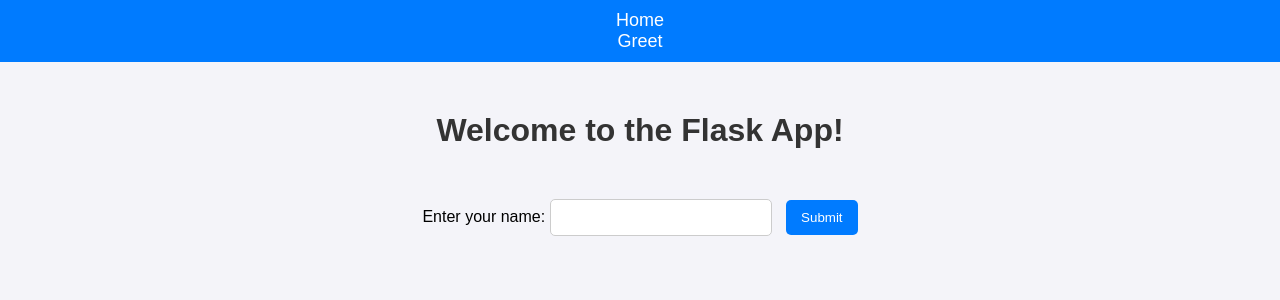
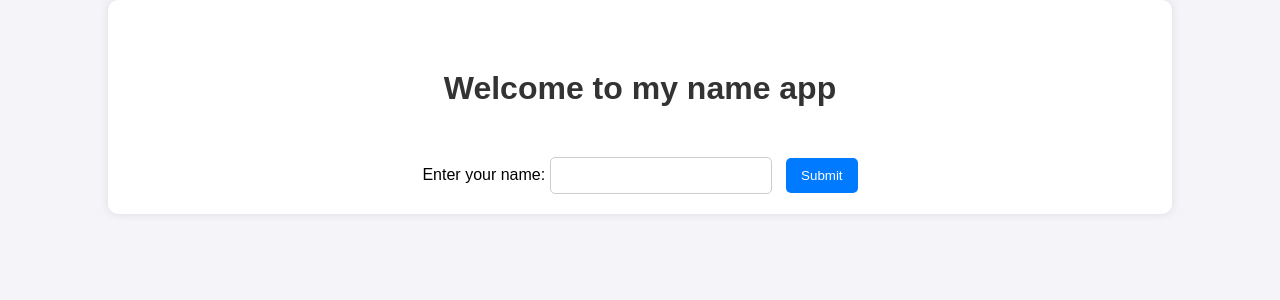
Before and after one commit to asakheqampi/Flask-App, a Flask app: page / in a window 1280 px wide. Shown: the top 300 px of the page. Run offline with Flask 3, Linux system fonts and the light colour scheme.

Commit message:
Initial commit

```diff
--- a/app.py
+++ b/app.py
@@ -1,21 +1,25 @@
-from flask import Flask, render_template, request, flash, redirect, url_for
+from flask import Flask, render_template, request, redirect, url_for, flash
 
 app = Flask(__name__)
-app.secret_key = '\xfd{H\xe5<\x95\xf9\xe3\x96.5\xd1\x01O<!\xd5\xa2\xa0\x9fR"\xa1\xa8'  # Needed for flash messages
+app.secret_key = 'mysecretkey208'  # Replace with a secure key
 
 @app.route('/')
 def index():
-    return render_template('index.html', message="Welcome to the Flask App!")
+    return render_template('home.html')
 
 @app.route('/greet', methods=['POST'])
 def greet():
-    name = request.form.get('name')
+    # Extract the name from the form
+    name = request.form.get('name', '').strip()
 
-    if not name or not name.isalpha():
-        flash('Invalid name! Please enter alphabetic characters only.', 'error')
-        return render_template('index.html')
+    # Validate the name
+    if not name.isalpha():
+        error = "Name must contain only letters. Please try again."
+        return render_template('home.html', error=error)
 
+    # Render the greet page for valid inputs
     return render_template('greet.html', name=name)
 
+
 if __name__ == "__main__":
-    app.run(debug=True)
+    app.run()
--- a/static/styles.css
+++ b/static/styles.css
@@ -97,3 +97,24 @@ nav a:hover {
     color: #155724;
     border: 1px solid #c3e6cb;
 }
+
+.container {
+    width: 80%;
+    margin: 0 auto;
+    padding: 20px;
+    background-color: white;
+    box-shadow: 0px 0px 10px rgba(0, 0, 0, 0.1);
+    border-radius: 10px;
+}
+
+.input-field {
+    padding: 10px;
+    margin: 10px 0;
+    border-radius: 5px;
+    border: 1px solid #ddd;
+    width: 100%;
+}
+
+.error {
+    color: red;
+}
--- a/templates/index.html
+++ b/templates/home.html
@@ -3,14 +3,21 @@
 <head>
     <meta charset="UTF-8">
     <meta name="viewport" content="width=device-width, initial-scale=1.0">
-    <title>Flask Project</title>
-    <link rel="stylesheet" href="../static/styles.css">
+    <title>Flask App</title>
+    <link rel="stylesheet" type="text/css" href="../static/styles.css">
 </head>
 <body>
-    <nav>
-     <a href="/">Home</a>
-        <a href="/greet/yourname">Greet</a>
-    </nav>
+    <div class="container">
+        <h1>Welcome to my name app</h1>
+        <form action="/greet" method="POST">
+            <label for="name">Enter your name:</label>
+            <input type="text" id="name" name="name" required>
+            {% if error %}
+                <p style="color: red;">{{ error }}</p>
+            {% endif %}
+            <button type="submit">Submit</button>
+        </form>
+</div>
     <div>
         {% with messages = get_flashed_messages(with_categories=true) %}
             {% if messages %}
@@ -22,12 +29,5 @@
             {% endif %}
         {% endwith %}
     </div>
-
-    <h1>{{ message }}</h1>
-    <form action="/greet" method="post">
-        <label for="name">Enter your name:</label>
-        <input type="text" id="name" name="name" required>
-        <button type="submit">Submit</button>
-    </form>
 </body>
 </html>
```
Also changed, not shown: requirements.txt (+38 -0 lines), README.md (added), 2 other files.
